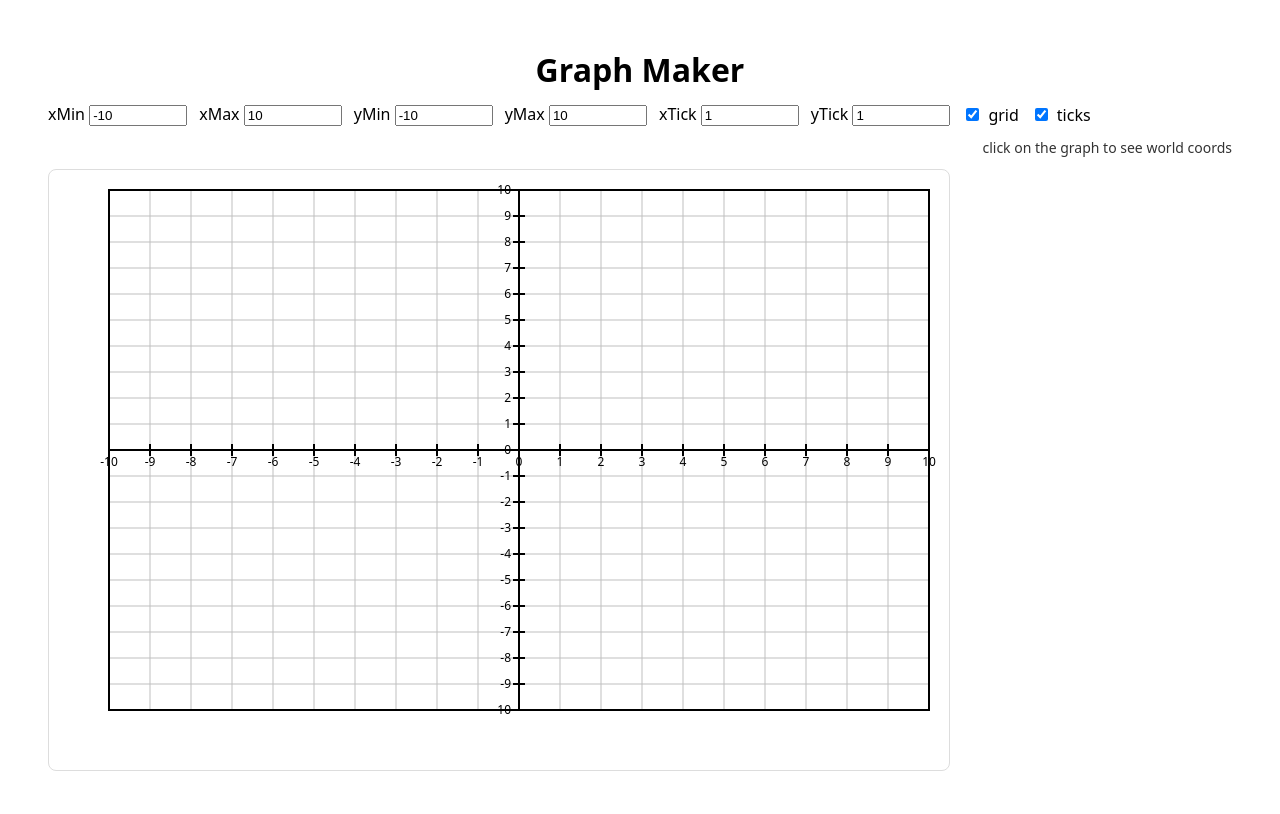
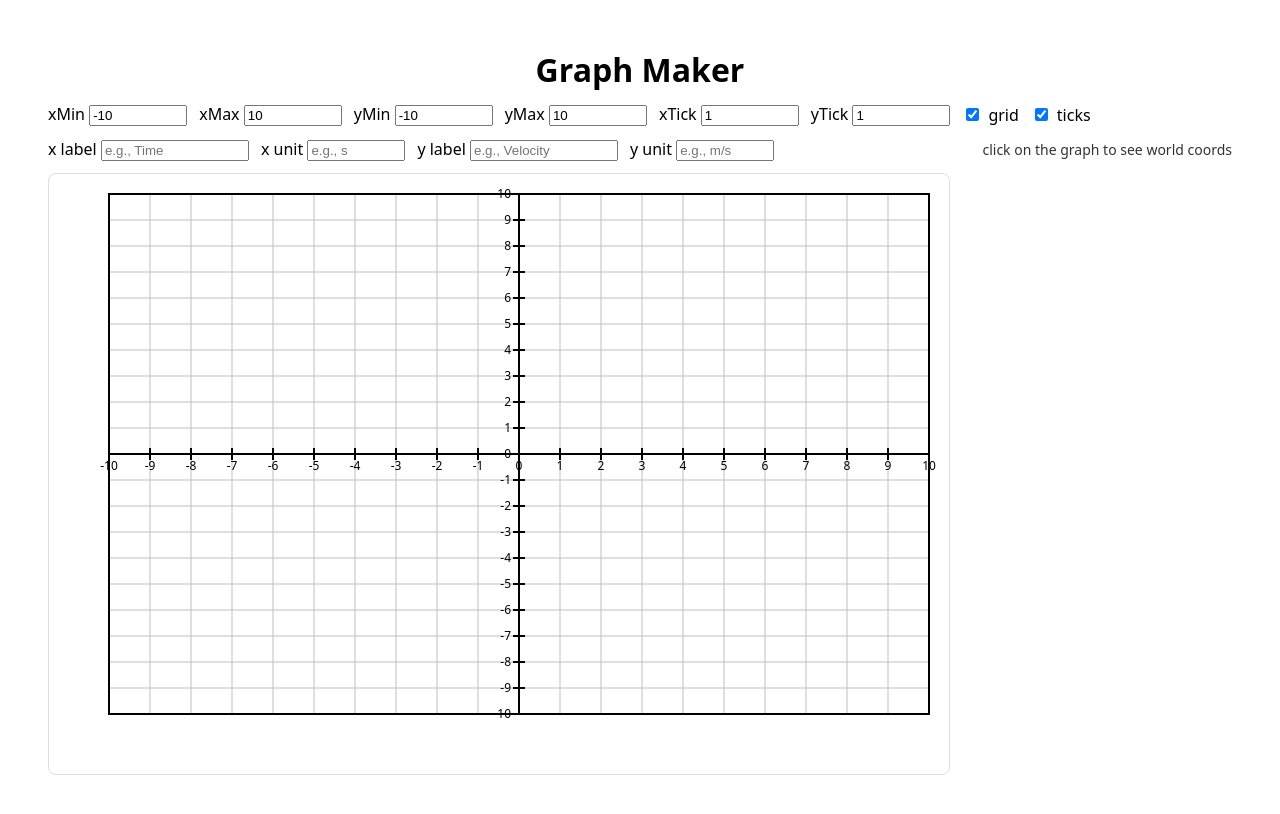
Before and after one commit to zshep/graph-maker, a React (Vite) app: page / in a window 1280 px wide. Shown: the top 814 px of the page. Built offline with nearby package versions, Linux system fonts and the light colour scheme.

Commit message:
added axis labels with optional units

```diff
--- a/src/components/GraphCanvas.jsx
+++ b/src/components/GraphCanvas.jsx
@@ -29,6 +29,10 @@ export default function GraphCanvas() {
     yMax: 10,
     xTick: 1,
     yTick: 1,
+    xLabel: "",
+    xUnit: "",
+    yLabel: "",
+    yUnit: "",
     showGrid: true,
     showTicks: true,
   });
@@ -76,6 +80,21 @@ export default function GraphCanvas() {
   const xAxisAtBottom = view.yMin >= 0; // x-axis is on/below plot → label x ticks in bottom margin
   const yAxisAtLeft = view.xMin >= 0; // y-axis is on/left of plot → label y ticks in left margin
   const isClassicQ1 = view.xMin === 0 && view.yMin === 0;
+
+  // --- units ---
+  const xAxisText =
+    view.xLabel.trim() === ""
+      ? ""
+      : view.xUnit.trim() === ""
+        ? view.xLabel.trim()
+        : `${view.xLabel.trim()} (${view.xUnit.trim()})`;
+
+  const yAxisText =
+    view.yLabel.trim() === ""
+      ? ""
+      : view.yUnit.trim() === ""
+        ? view.yLabel.trim()
+        : `${view.yLabel.trim()} (${view.yUnit.trim()})`;
 
   // --- Grid lines (world ticks to screen) ---
   const gridLines = useMemo(() => {
@@ -217,6 +236,49 @@ export default function GraphCanvas() {
             }
           />
           ticks
+        </label>
+        <label>
+          x label{" "}
+          <input
+            type="text"
+            value={view.xLabel}
+            onChange={(e) => setView((v) => ({ ...v, xLabel: e.target.value }))}
+            placeholder="e.g., Time"
+            style={{ width: 140 }}
+          />
+        </label>
+
+        <label>
+          x unit{" "}
+          <input
+            type="text"
+            value={view.xUnit}
+            onChange={(e) => setView((v) => ({ ...v, xUnit: e.target.value }))}
+            placeholder="e.g., s"
+            style={{ width: 90 }}
+          />
+        </label>
+
+        <label>
+          y label{" "}
+          <input
+            type="text"
+            value={view.yLabel}
+            onChange={(e) => setView((v) => ({ ...v, yLabel: e.target.value }))}
+            placeholder="e.g., Velocity"
+            style={{ width: 140 }}
+          />
+        </label>
+
+        <label>
+          y unit{" "}
+          <input
+            type="text"
+            value={view.yUnit}
+            onChange={(e) => setView((v) => ({ ...v, yUnit: e.target.value }))}
+            placeholder="e.g., m/s"
+            style={{ width: 90 }}
+          />
         </label>
 
         <div style={{ marginLeft: "auto", fontSize: 14, opacity: 0.8 }}>
@@ -363,6 +425,31 @@ export default function GraphCanvas() {
             </text>
           )}
         </g>
+
+        {/* Axis labels */}
+        <g fontFamily="system-ui, sans-serif" fontSize="14">
+          {/* X axis label (centered below plot) */}
+          {xAxisText && (
+            <text
+              x={inner.x + inner.w / 2}
+              y={inner.y + inner.h + 44}
+              textAnchor="middle"
+            >
+              {xAxisText}
+            </text>
+          )}
+
+          {/* Y axis label (rotated, centered left of plot) */}
+          {yAxisText && (
+            <text
+              transform={`translate(${inner.x - 44}, ${inner.y + inner.h / 2}) rotate(-90)`}
+              textAnchor="middle"
+            >
+              {yAxisText}
+            </text>
+          )}
+        </g>
+
         {/* Axis tick marks (hash marks) */}
         {view.showTicks && (
           <g>
```
